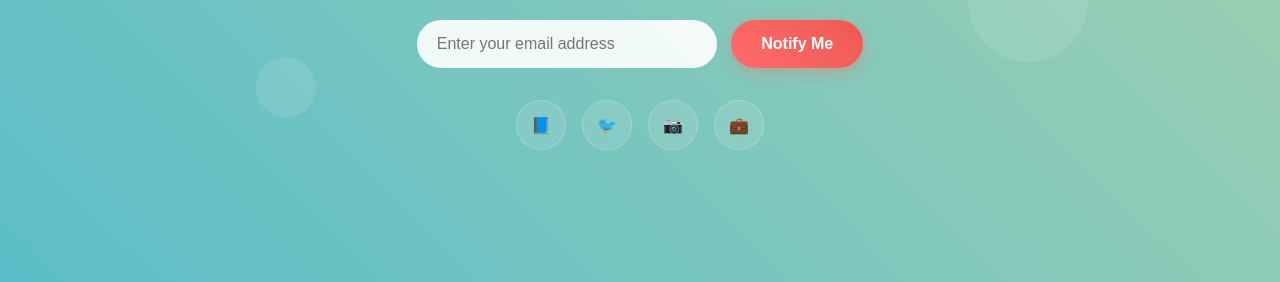
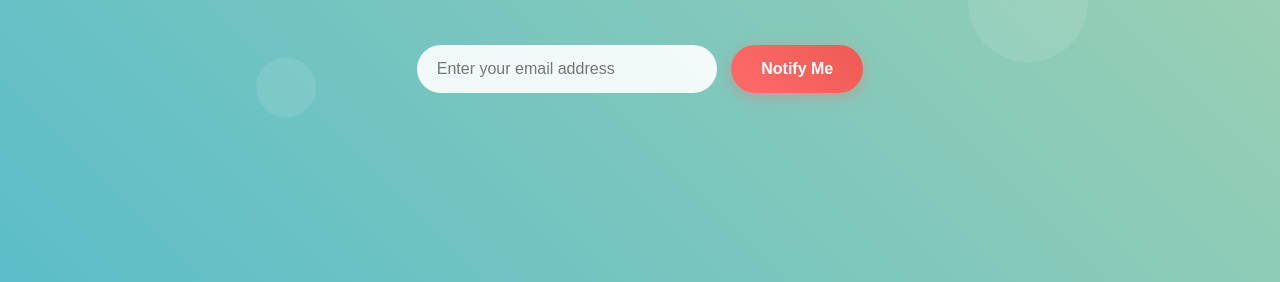
Before and after one commit to fisdane/fisdane.github.io, a plain HTML site: page index.html in a window 1280 px wide. Shown: the part 518-800 px from the top of the page. Drawn offline with Linux system fonts and the light colour scheme.

Commit message:
Update index.html

```diff
--- a/index.html
+++ b/index.html
@@ -46,12 +46,6 @@
             <button class="notify-btn" onclick="subscribeEmail()">Notify Me</button>
         </div>
 
-        <div class="social-links">
-            <a href="#" class="social-link">📘</a>
-            <a href="#" class="social-link">🐦</a>
-            <a href="#" class="social-link">📷</a>
-            <a href="#" class="social-link">💼</a>
-        </div>
     </div>
 
     <script src="assets/js/script.js"></script>
```
